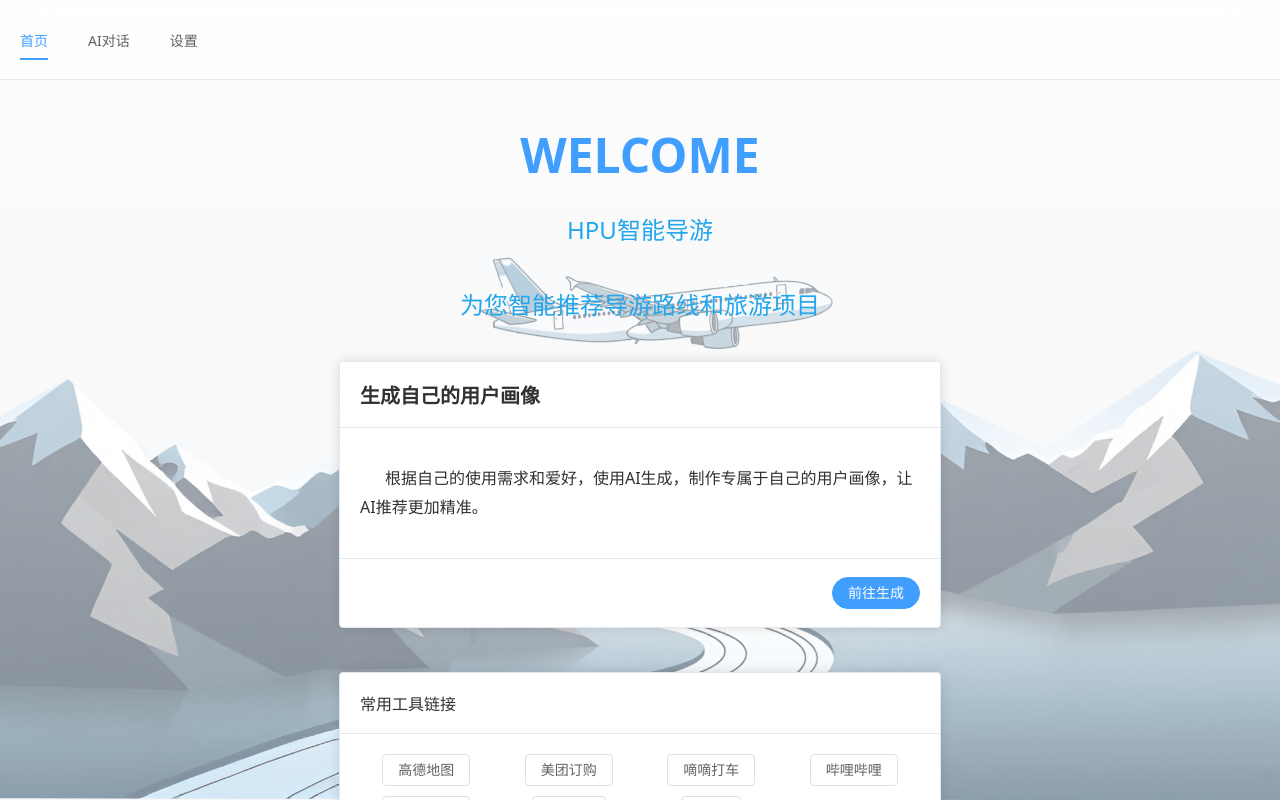
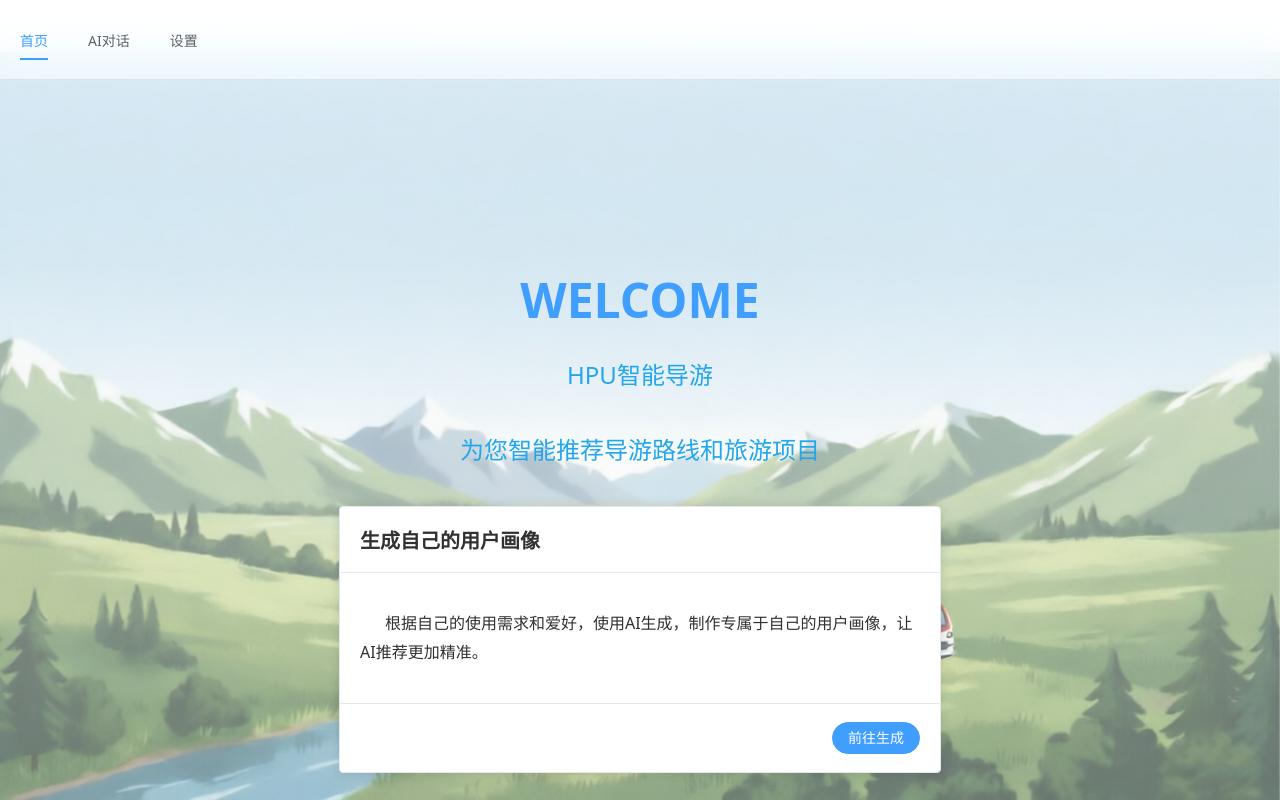
Before and after one commit to Murchey/hpu-guider-agent, a Vue app: page / in a window 1280 px wide. Built offline with nearby package versions, Linux system fonts and the light colour scheme; a web font is replaced by a local one.

Commit message:
添加第二面板视差滚动

```diff
--- a/src/components/IndexPage.vue
+++ b/src/components/IndexPage.vue
@@ -1,10 +1,13 @@
 <template>
   <div class="index-page" :style="parallaxStyle">
     <div class="parallax-container" aria-hidden="true">
-      <div class="parallax-layer parallax-back"></div>
-      <div class="parallax-layer parallax-front"></div>
+      <div class="parallax-layer parallax-back parallax-back-1"></div>
+      <div class="parallax-layer parallax-front parallax-front-1"></div>
+      <div class="parallax-layer parallax-back parallax-back-2"></div>
+      <div class="parallax-layer parallax-front parallax-front-2"></div>
       <div class="parallax-overlay"></div>
     </div>
+    <section class="panel panel-1">
       <div class="welcome-container">
         <h1 class="welcome-title">WELCOME</h1>
         <p class="welcome-subtitle">HPU智能导游</p>
@@ -111,10 +114,10 @@
               </el-dialog>
             </template>
         </el-card>
+      </div>
+    </section>
 
-      <br/>
-      <br/>
-
+    <section ref="secondPanelRef" class="panel panel-2">
       <el-card class="feature-card tools-card">
         <template #header>
         <div class="card-header">
@@ -133,7 +136,7 @@
 
       <template #footer></template>
       </el-card>
-    </div>
+    </section>
   </div>
 </template>
 
@@ -141,6 +144,8 @@
 import { computed, nextTick, onMounted, onUnmounted, reactive, ref } from 'vue'
 import frontImg from '../assets/FRONT_IMG.png'
 import backImg from '../assets/BACK_IMG.png'
+import frontImg2 from '../assets/2FRONT.png'
+import backImg2 from '../assets/2BACK.png'
 
 const emit = defineEmits<{
   (e: 'navigate', tabName: string): void
@@ -163,7 +168,10 @@ const form = reactive({
 const formLabelWidth = '140px'
 
 const parallaxScroll = ref(0)
+const parallaxMix = ref(0)
 let parallaxScrollEl: HTMLElement | null = null
+const secondPanelRef = ref<HTMLElement | null>(null)
+let secondPanelObserver: IntersectionObserver | null = null
 
 const handleParallaxScroll = () => {
   if (!parallaxScrollEl) return
@@ -173,8 +181,11 @@ const handleParallaxScroll = () => {
 const parallaxStyle = computed(() => {
   return {
     '--parallax-scroll': `${parallaxScroll.value}px`,
-    '--parallax-back': `url(${backImg})`,
-    '--parallax-front': `url(${frontImg})`
+    '--parallax-back-1': `url(${backImg})`,
+    '--parallax-front-1': `url(${frontImg})`,
+    '--parallax-back-2': `url(${backImg2})`,
+    '--parallax-front-2': `url(${frontImg2})`,
+    '--parallax-p2': `${parallaxMix.value}`
   }
 })
 
@@ -194,12 +205,30 @@ onMounted(() => {
     parallaxScrollEl = document.querySelector('.index-tabs .el-tabs__content') as HTMLElement | null
     parallaxScrollEl?.addEventListener('scroll', handleParallaxScroll, { passive: true })
     handleParallaxScroll()
+
+    if (parallaxScrollEl && secondPanelRef.value) {
+      const thresholds = Array.from({ length: 11 }, (_, i) => i / 10)
+      secondPanelObserver = new IntersectionObserver(
+        (entries) => {
+          const entry = entries[0]
+          const ratio = entry?.intersectionRatio ?? 0
+          parallaxMix.value = Math.min(1, Math.max(0, ratio * 1.2))
+        },
+        {
+          root: parallaxScrollEl,
+          threshold: thresholds
+        }
+      )
+      secondPanelObserver.observe(secondPanelRef.value)
+    }
   })
 })
 
 onUnmounted(() => {
   parallaxScrollEl?.removeEventListener('scroll', handleParallaxScroll)
   parallaxScrollEl = null
+  secondPanelObserver?.disconnect()
+  secondPanelObserver = null
 })
 </script>
 
@@ -216,8 +245,20 @@ onUnmounted(() => {
   flex-direction: column;
   justify-content: flex-start;
   align-items: center;
-  padding: 10px 0;
+  padding: 0;
   position: relative;
+}
+
+.panel {
+  width: 100%;
+  min-height: 100vh;
+  display: flex;
+  flex-direction: column;
+  justify-content: center;
+  align-items: center;
+  padding: 20px 0;
+  position: relative;
+  z-index: 1;
 }
 
 .parallax-container {
@@ -237,15 +278,30 @@ onUnmounted(() => {
   will-change: transform;
 }
 
-.parallax-back {
-  background-image: var(--parallax-back);
+.parallax-back-1 {
+  background-image: var(--parallax-back-1);
+  opacity: calc(1 - var(--parallax-p2));
   transform: translate3d(0, calc(var(--parallax-scroll) * -0.06), 0);
 }
 
-.parallax-front {
-  background-image: var(--parallax-front);
+.parallax-front-1 {
+  background-image: var(--parallax-front-1);
   background-size: contain;
+  opacity: calc(1 - var(--parallax-p2));
   transform: translate3d(0, calc(var(--parallax-scroll) * -0.14), 0);
+}
+
+.parallax-back-2 {
+  background-image: var(--parallax-back-2);
+  opacity: var(--parallax-p2);
+  transform: translate3d(0, calc(var(--parallax-scroll) * -0.04), 0);
+}
+
+.parallax-front-2 {
+  background-image: var(--parallax-front-2);
+  background-size: contain;
+  opacity: var(--parallax-p2);
+  transform: translate3d(0, calc(var(--parallax-scroll) * -0.10), 0);
 }
 
 .parallax-overlay {
```
Also changed, not shown: src/assets/2BACK.png (added), src/assets/2FRONT.png (added). Lines whose indentation alone changed are shown as unchanged.
